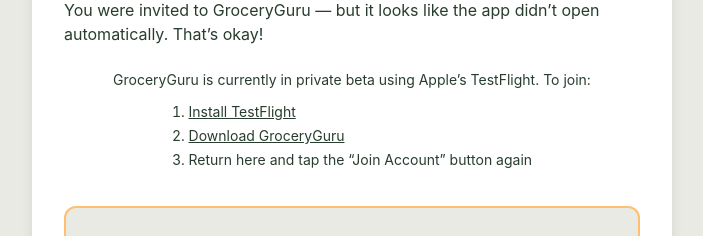
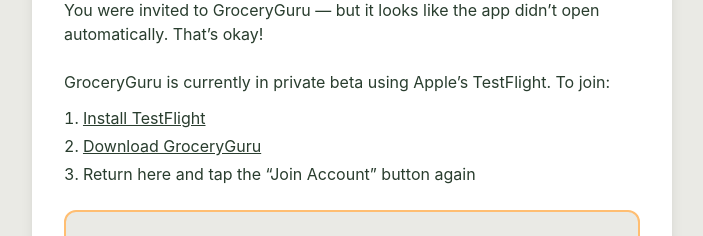
Before and after one commit to bjenkins79/groceryguru-web, a Next.js app: page /invite/1 in a window 1280 px wide. Shown: the part 302-538 px from the top of the page, without its empty margins (288-991 px from the left). Built offline with nearby package versions, Linux system fonts and the light colour scheme.

Commit message:
Fix: Fallback content alignment and font size

```diff
--- a/src/app/invite/[token]/page.tsx
+++ b/src/app/invite/[token]/page.tsx
@@ -57,11 +57,11 @@
 </p>
 
 {isTestFlightPhase && (
-  <div className="text-sm text-primary text-center mb-6">
+  <div className="text-primary text-base mb-6">
     <p className="mb-3">
       GroceryGuru is currently in private beta using Apple’s TestFlight. To join:
     </p>
-    <ol className="list-decimal list-inside mb-3 space-y-1 text-left inline-block">
+    <ol className="list-decimal list-inside mb-3 space-y-1">
       <li>
         <a
           href="https://apps.apple.com/us/app/testflight/id899247664?mt=8"
```
